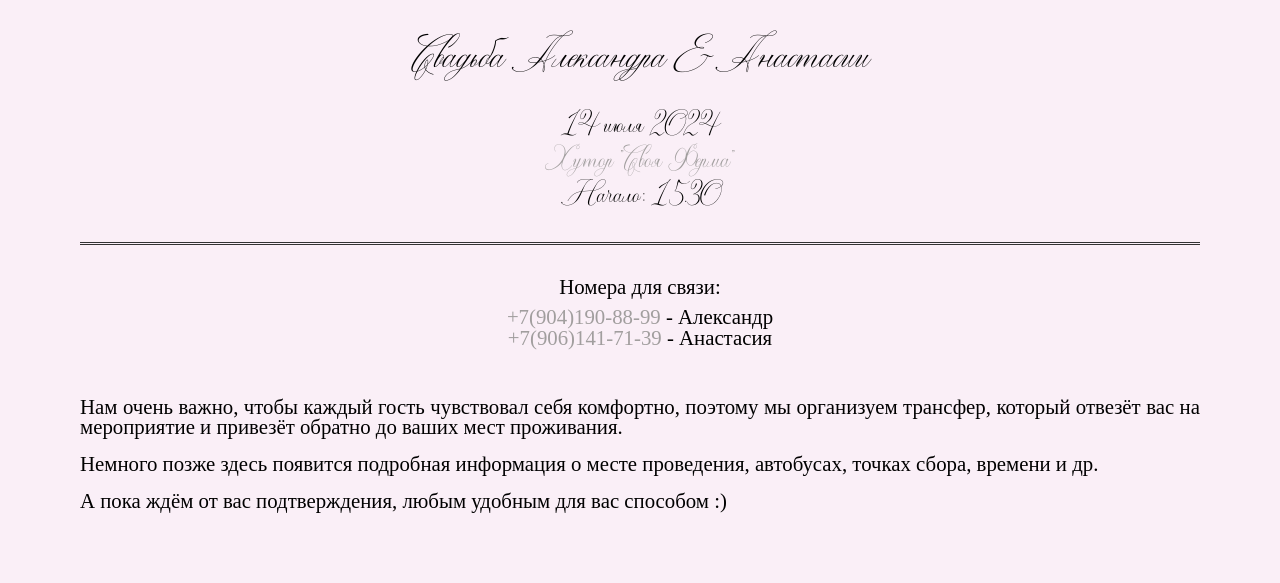
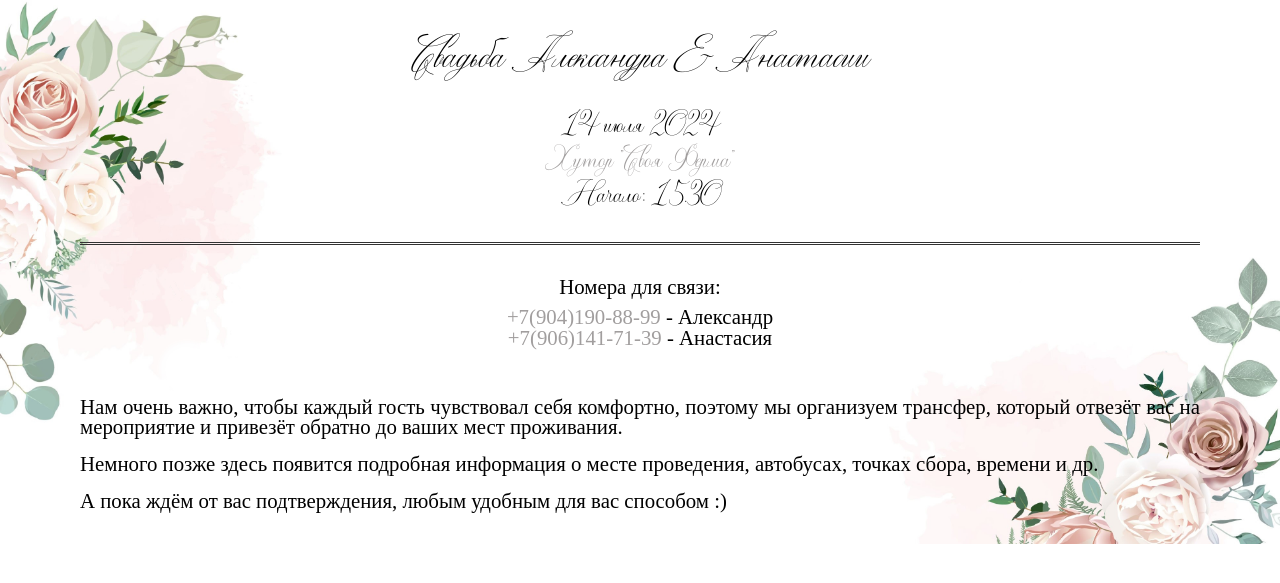
Before and after one commit to proun95/wedding, a PHP site: page / in a window 1280 px wide. Shown: the top 583 px of the page. Run offline with PHP 8.4, Linux system fonts and the light colour scheme; some web fonts are replaced.

Commit message:
add background images

```diff
--- a/style.css
+++ b/style.css
@@ -10,13 +10,16 @@
   font-family: Alana;
   src: url("fonts/Alana.otf") format("opentype");
 }
-
 body {
   font-family: 'Alana';
   margin: 2rem 5rem;
-  background: #faeff7;
+  height: 100%;
+  background: #ffffff;
   line-height: 1.3rem;
-
+  background-image: url("images/02.png"), url("images/01.png");
+  background-position: right bottom, left top;
+  background-repeat: no-repeat, no-repeat;
+  background-size: 400px, 300px;
 }
 .main-container {
 
```
Also changed, not shown: images/01.png (added), images/02.png (added).
